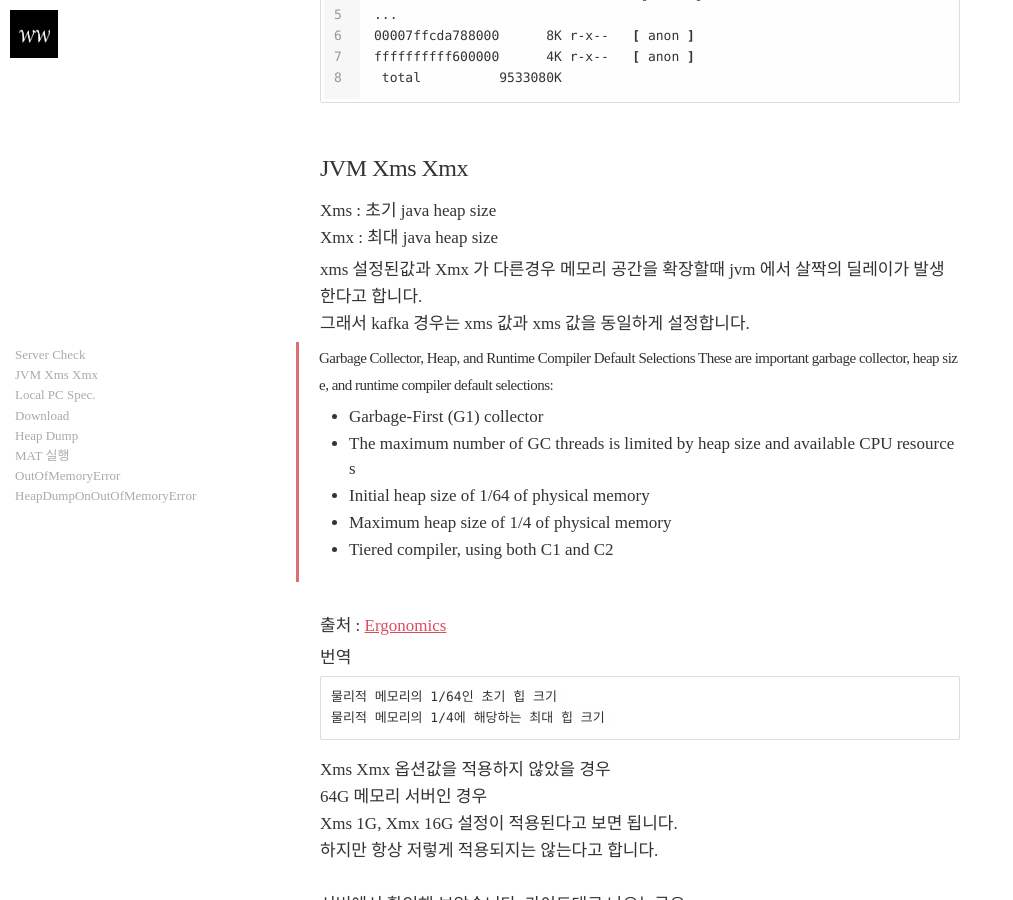
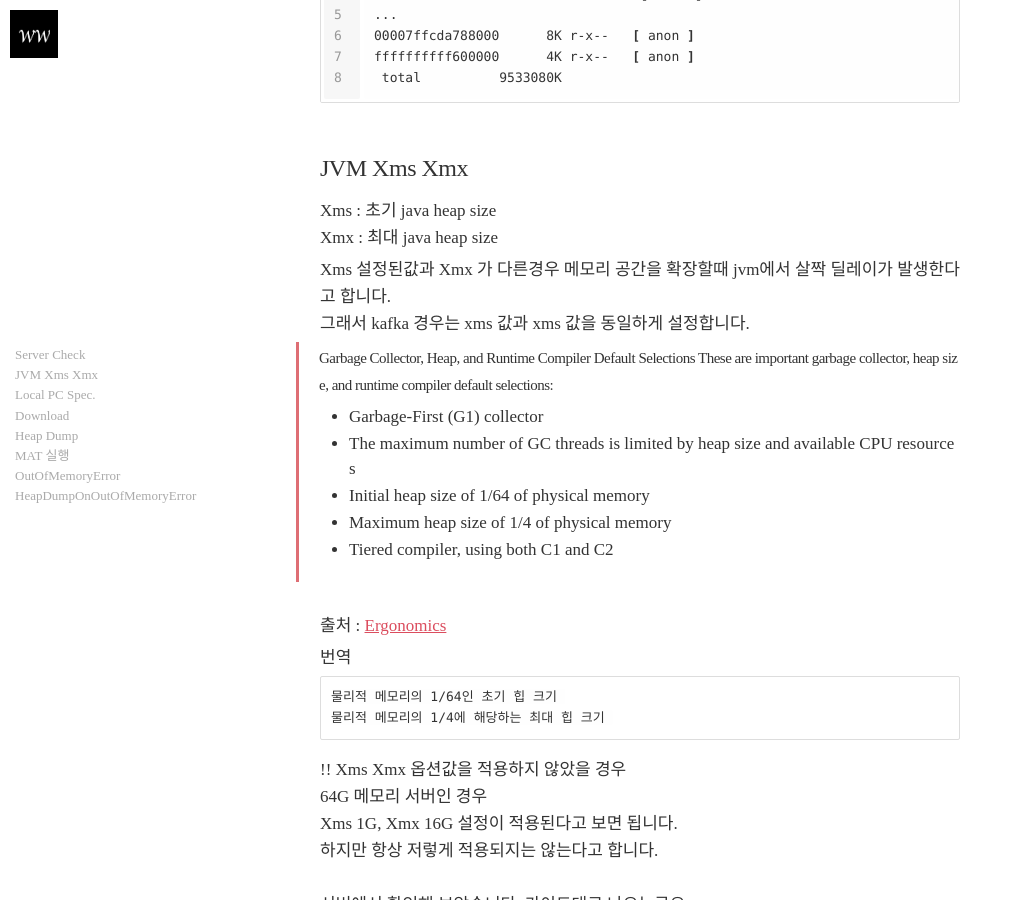
Before and after one commit to didalgus/didalgus.github.io, a Jekyll site: the page built from _posts/2023-06-22-Eclipse-MAT.markdown, in a window 1280 px wide and 900 px high, scrolled down 1871 px. Shown: the whole window, without its empty margins (0-1013 px from the left). Built offline with Jekyll 4.4.1, drawn with Linux system fonts in a browser that asks for light colours; nearby versions of some CDN libraries; some web fonts are replaced; the table of contents is made by our own code; some of the changed text lies outside the part shown.

Commit message:
modify post

````diff
--- a/_posts/2023-06-22-Eclipse-MAT.markdown
+++ b/_posts/2023-06-22-Eclipse-MAT.markdown
@@ -34,8 +34,9 @@
 jenkins 프로세스가 RSS 2.7 G, VSZ 9.5G 를 사용하고 있군요.
 9.5G 메모리는 VAS에 할당된 메모리 주소의 합, 2.7 G 메모리는 물리 주소의 총 합이라고 보시면 되겠습니다.
 <br>
+- VSZ : Virtual Memory Size, 가상메모리의 크기
 - RSS : Resident Set Size, 현재 점유하고 있는 메모리의 크기
-- VSZ : Virtual Memory Size, 가상메모리의 크기
+
 
 ```bash
 $ ps -eo user,pid,ppid,rss,vsize,pmem,pcpu,time,cmd --sort -rss | head -n 10
@@ -81,7 +82,7 @@
 Xms : 초기 java heap size
 Xmx : 최대 java heap size
 
-xms 설정된값과 Xmx 가 다른경우 메모리 공간을 확장할때 jvm 에서 살짝의 딜레이가 발생한다고 합니다.
+Xms 설정된값과 Xmx 가 다른경우 메모리 공간을 확장할때 jvm에서 살짝 딜레이가 발생한다고 합니다.
 그래서 kafka 경우는 xms 값과 xms 값을 동일하게 설정합니다.
 
 
@@ -103,7 +104,7 @@
 물리적 메모리의 1/4에 해당하는 최대 힙 크기
 ```
 
-Xms Xmx 옵션값을 적용하지 않았을 경우
+!! Xms Xmx 옵션값을 적용하지 않았을 경우
 64G 메모리 서버인 경우
 Xms 1G, Xmx 16G 설정이 적용된다고 보면 됩니다.
 하지만 항상 저렇게 적용되지는 않는다고 합니다.
--- a/_posts/2023-08-23-ElasticSearch.markdown
+++ b/_posts/2023-08-23-ElasticSearch.markdown
@@ -84,6 +84,12 @@
 ```
 
 ## 구성
+
+엘라스틱 서치는 Cluster 방식으로 구성합니다.
+
+물리서버 1대에서 엘라스틱서치 프로세스를 여러개 띄워 Cluster 구축하거나, 여러 물리서버에 노드를 각각 띄워 Cluster 구축 가능합니다.
+
+<br>
 
 엘라스틱 서치는 젠 디스커버리(Zen Discovery)를 비롯한 다양한 디스커버리를 내장하고 있기 때문에 별도의 분산 시스템 관리자(ex. 솔라의 주키퍼)가 필요하지 않아 분산 환경을 쉽게 구축할 수 있습니다.
 
````
Also changed, not shown: _posts/2024-01-08-Redsi.markdown (+9 -1 lines).
